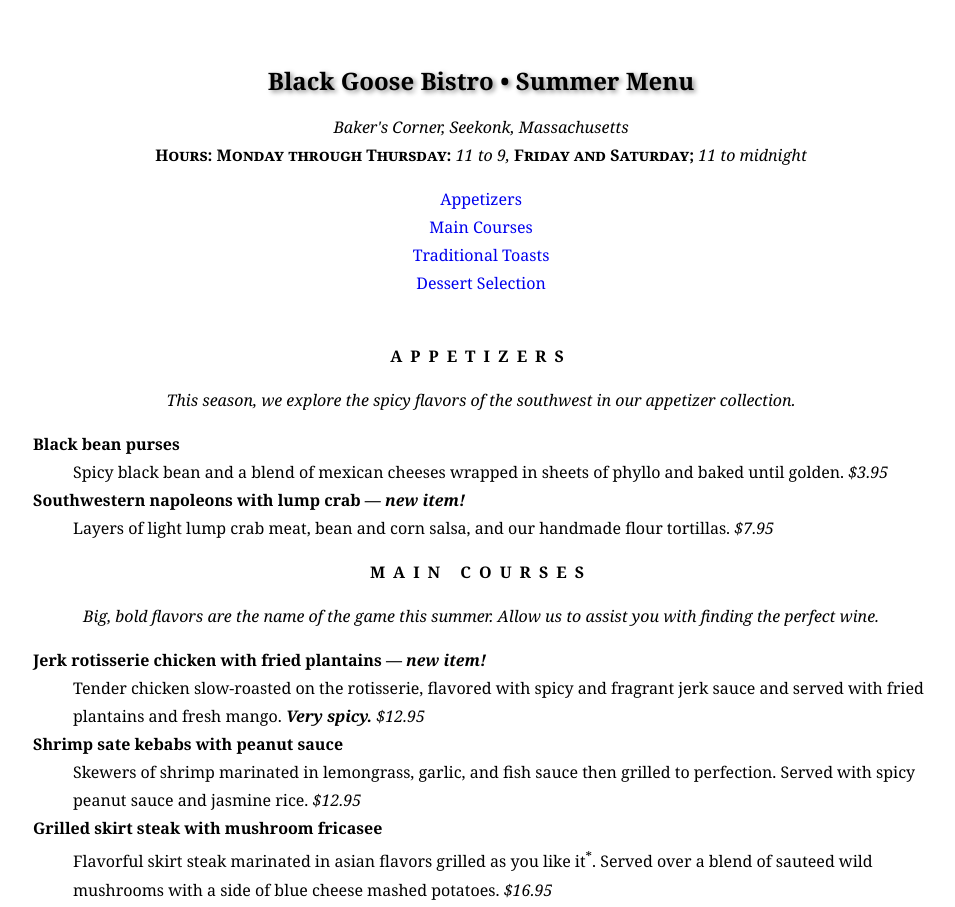
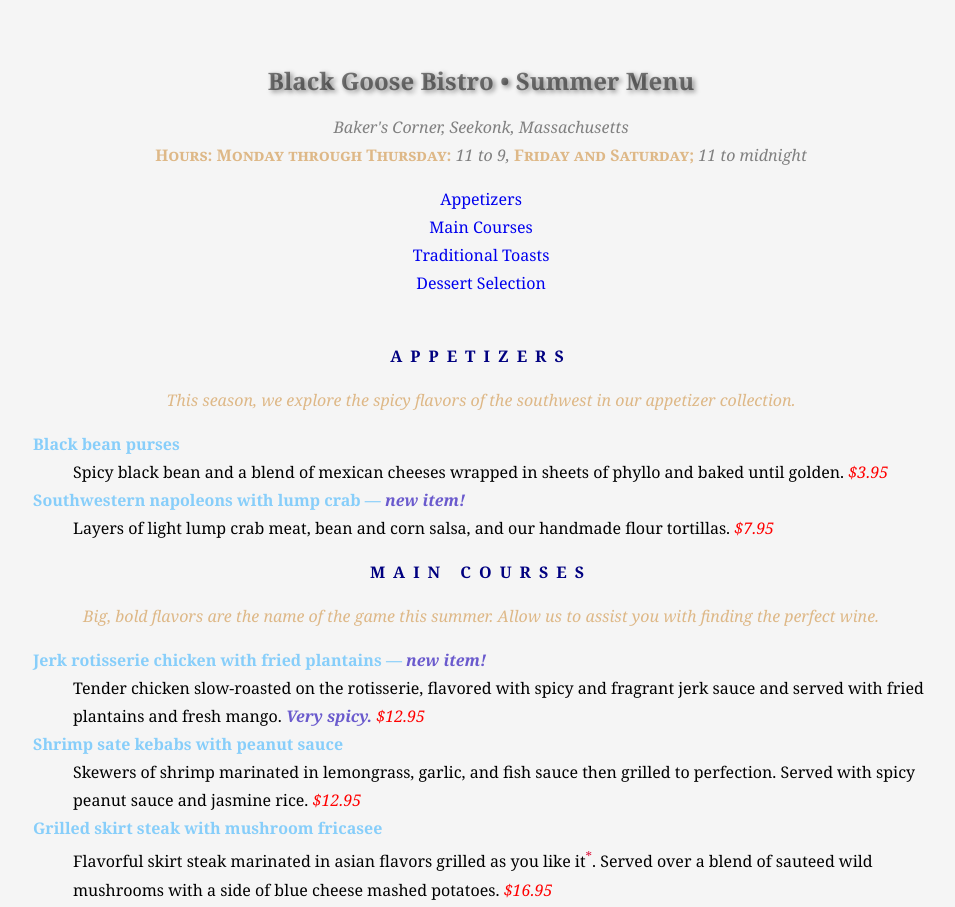
Before and after one commit to Chanman14/INFO2420, a plain HTML site: page Practices/HTMLPractice5B/Chap13/bistro.html in a window 1280 px wide. Shown: the top 907 px of the page, without its empty margins (159-1114 px from the left). Drawn offline with Linux system fonts and the light colour scheme; a web font is replaced by a local one.

Commit message:
HTML PRACTICE 5B Added

```diff
--- a/Practices/HTMLPractice5B/Chap13/bistro.html
+++ b/Practices/HTMLPractice5B/Chap13/bistro.html
@@ -6,16 +6,19 @@
 <title>Black Goose Bistro Summer Menu</title>
 <link href='http://fonts.googleapis.com/css?family=Marko+One' rel='stylesheet' type='text/css'>
 <style>
+
 body {
   font-family: Georgia, serif;
   font-size: 100%;
   line-height: 175%;
   margin: 0 15% 0;
+  background-color: whitesmoke;
 }
 #header {
   margin-top: 0;
   padding: 3em 1em 2em 1em;
   text-align: center;
+  color: slateblue;
 }
 
 a {
@@ -24,44 +27,57 @@ a {
 
 h1 {
   font: bold 1.5em Georgia, serif;
-  text-shadow: .1em .1em .2em gray;
+  text-shadow: .1em .1em .2em gray;\
+  color: rgb(120, 120, 120);
+  color: rgba(0, 0, 0, .5);
 }
 h2 {
   font-size: 1em;
   text-transform: uppercase;
   letter-spacing: .5em;
   text-align: center;
+  color: navy;
 }
 dt {
   font-weight: bold;
+  color: lightskyblue;
 }
 strong {
   font-style: italic;
+  color: slateblue;
 }
 ul {
 	list-style-type: none;
 	margin: 0;
 	padding: 0;
+
 }
 #info p {
   font-style: italic;
+  color: gray;
 }
 .price {
   font-family: Georgia, serif;
   font-style: italic;
+  color: red;
 }
 p.warning, sup {
   font-size: small;
+  color: #DC143C;
 }
 .label {
   font-weight: bold;
   font-variant: small-caps;
   font-style: normal;
+  color: burlywood;
 }
 
 h2 + p {
-  text-align: center;
-  font-style: italic;
+	text-align: center;
+	font-style: italic;
+	color: burlywood;
+	background-color: whitesmoke;
+	border-bottom-color: teal;
 }
 
 
@@ -71,7 +87,9 @@ h2 + p {
 <body>
 
 <div id="header">
+
 <h1>Black Goose Bistro &bull; Summer Menu</h1>
+
 
 <div id="info">
 <p>Baker's Corner, Seekonk, Massachusetts<br>
@@ -152,5 +170,7 @@ h2 + p {
 
 <p class="warning"><sup>*</sup> We are required to warn you that undercooked food is a health risk.</p>
 
+<hr>
+<a href="../../../index.htm">Return to Homepage</a>
 </body>
 </html>
```
Also changed, not shown: index.htm (+2 -0 lines).
